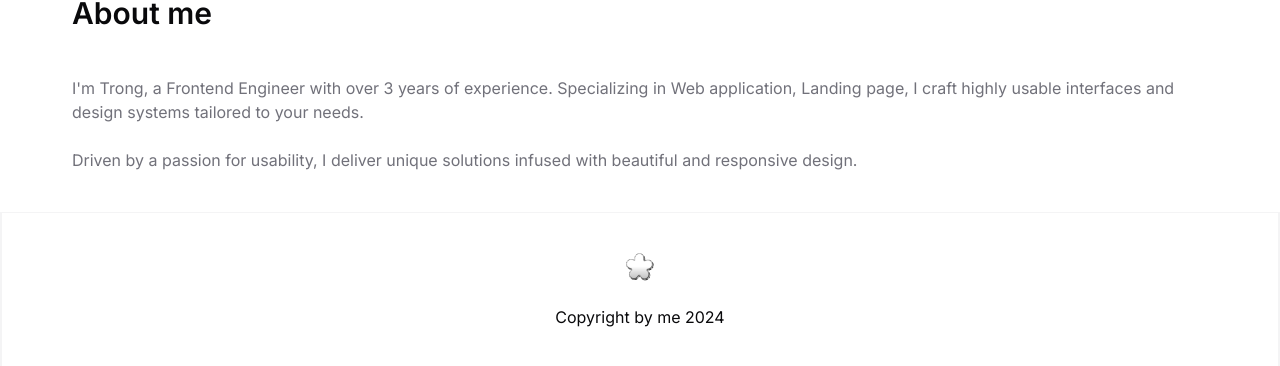
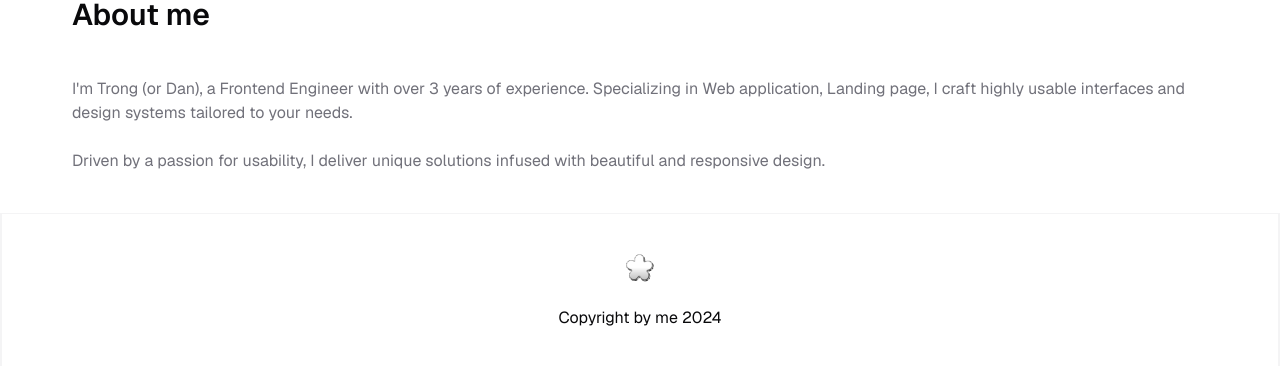
Before and after one commit to duongductrong/danielll.dev, a Next.js app: page / in a window 1280 px wide. Shown: the part 4029-4395 px from the top of the page. Built offline with nearby package versions, Linux system fonts and the light colour scheme.

Commit message:
chore: tiny update text, deps

```diff
--- a/next.config.js
+++ b/next.config.js
@@ -1,5 +1,7 @@
 /** @type {import('next').NextConfig} */
 const nextConfig = {
+  transpilePackages: ["geist"],
+
   images: {
     domains: [
       "res.cloudinary.com",
--- a/package.json
+++ b/package.json
@@ -23,6 +23,7 @@
     "embla-carousel-react": "^8.0.4",
     "eslint": "8.56.0",
     "eslint-config-next": "14.2.3",
+    "geist": "^1.3.1",
     "gsap": "^3.12.5",
     "locomotive-scroll": "^4.1.4",
     "lodash": "^4.17.21",
@@ -39,6 +40,7 @@
     "react-use": "^17.5.0",
     "sass": "^1.76.0",
     "tailwind-merge": "^2.3.0",
+    "tailwind-variants": "^0.2.1",
     "tailwindcss": "3.4.3",
     "tailwindcss-animate": "^1.0.7",
     "typescript": "5.4.5"
--- a/src/app/(2024)/_components/customs/about.tsx
+++ b/src/app/(2024)/_components/customs/about.tsx
@@ -11,7 +11,7 @@ const About = ({ className, ...props }: AboutProps) => {
         About me
       </h2>
       <p className="text-base font-normal leading-normal text-muted-foreground">
-        I'm Trong, a Frontend Engineer with over 3 years of experience.
+        I'm Trong (or Dan), a Frontend Engineer with over 3 years of experience.
         Specializing in Web application, Landing page, I craft highly usable
         interfaces and design systems tailored to your needs.
         <br />
--- a/src/app/(2024)/layout.tsx
+++ b/src/app/(2024)/layout.tsx
@@ -1,7 +1,8 @@
 import NextThemeProvider from "@/components/next-theme-provider";
+import { GeistSans } from "geist/font/sans";
 import { Inter } from "next/font/google";
-import clsx from "clsx";
 
+import { cn } from "@/lib/utils/tailwind";
 import "./_styles/globals.scss";
 
 const inter = Inter({ subsets: ["latin"] });
@@ -19,7 +20,7 @@ export default function RootLayout({
 }) {
   return (
     <html lang="en" suppressHydrationWarning>
-      <body className={clsx(inter.className)}>
+      <body className={cn(GeistSans.variable, "font-geist-sans")}>
         <NextThemeProvider>{children}</NextThemeProvider>
       </body>
     </html>
--- a/tailwind.config.ts
+++ b/tailwind.config.ts
@@ -1,7 +1,9 @@
 import plugin from "tailwindcss/plugin";
+import { Config } from "tailwindcss/types/config";
+import { withTV } from "tailwind-variants/transformer";
 
 /** @type {import('tailwindcss').Config} */
-module.exports = {
+const config = withTV({
   darkMode: ["class"],
   content: [
     "./pages/**/*.{ts,tsx,mdx}",
@@ -12,6 +14,10 @@ module.exports = {
   prefix: "",
   theme: {
     extend: {
+      fontFamily: {
+        "geist-sans": "var(--font-geist-sans)",
+        "geist-mono": "var(--font-geist-mono)",
+      },
       width: {
         base: "var(--base-size)",
       },
@@ -97,4 +103,6 @@ module.exports = {
       });
     }),
   ],
-};
+} satisfies Config);
+
+export default config;
```
Also changed, not shown: src/app/(2024)/_components/customs/welcome.tsx (+7 -1 lines), 2 other files (tests, documents, lock files or other folders).
